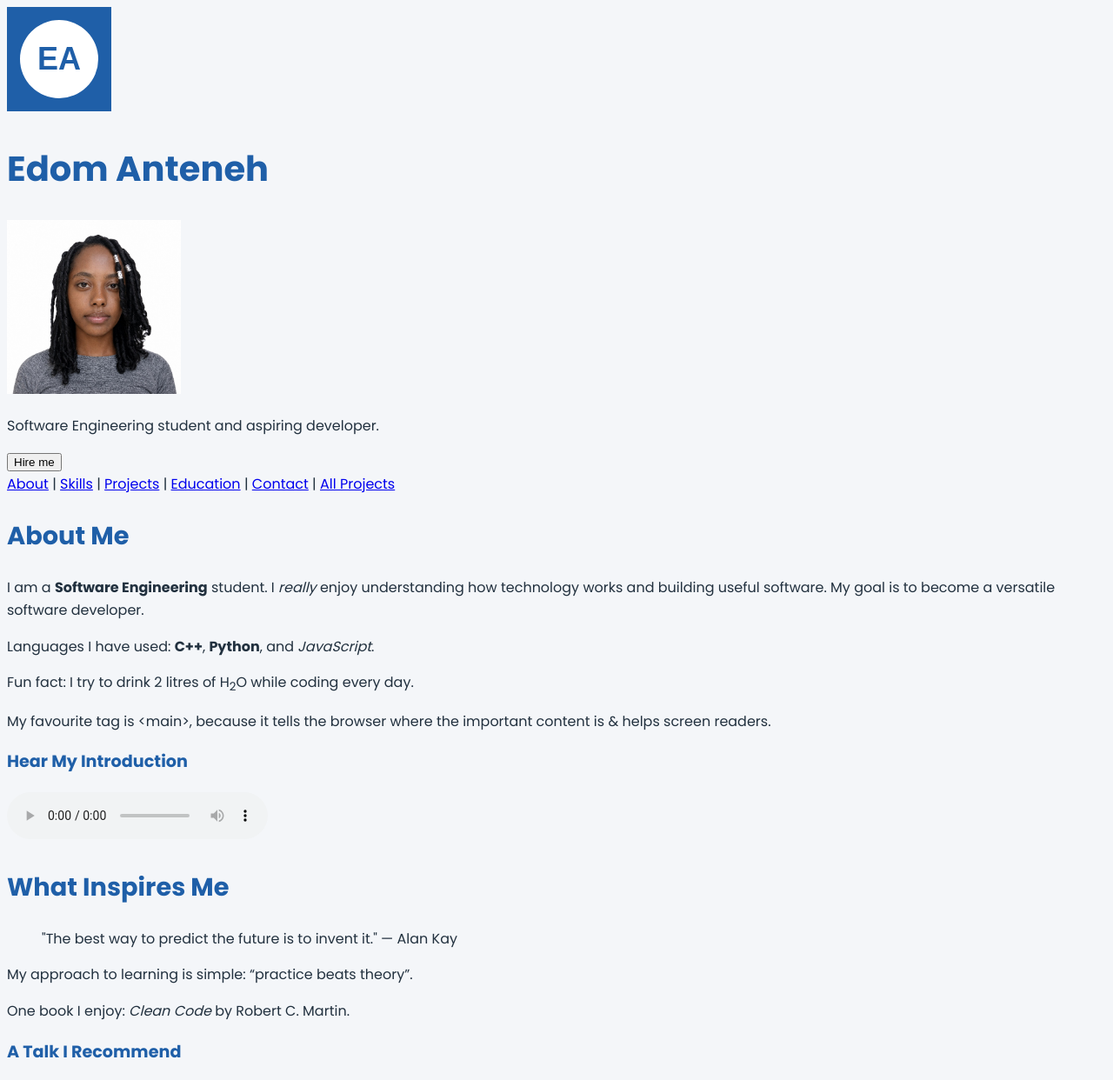
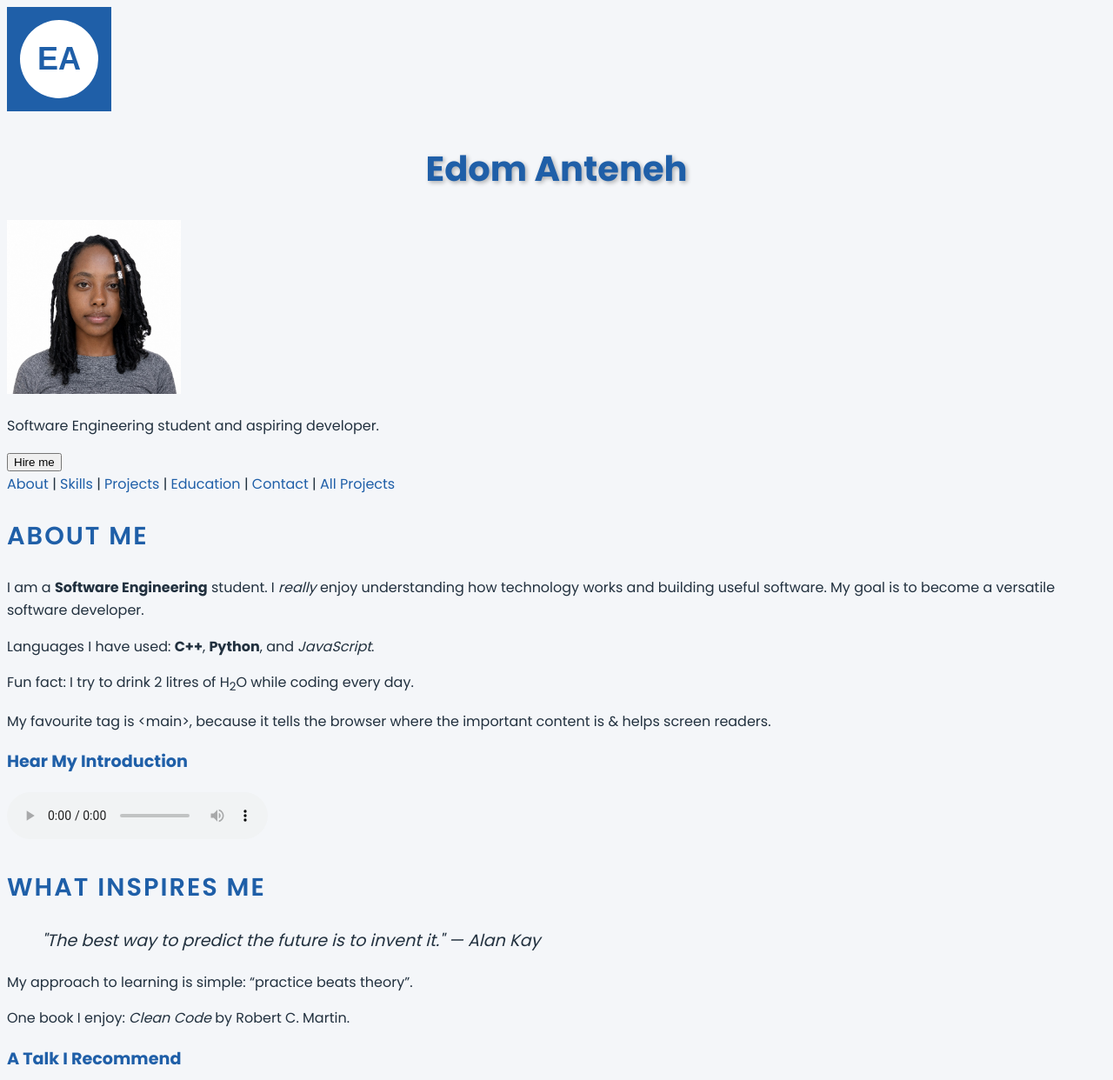
Before and after one commit to ed-om/portfolio, a plain HTML site: page index.html in a window 1280 px wide. Shown: the top 1242 px of the page at 87% size. Drawn offline with Linux system fonts and the light colour scheme; grey boxes are pictures that could not be loaded.

Commit message:
style: Set the style for heading and texts

```diff
--- a/css/style.css
+++ b/css/style.css
@@ -50,3 +50,28 @@ h2 {
 h3 {
     font-size: 1.2rem;
 }
+h1 {
+    text-align: center;
+    font-weight: 700;
+    text-shadow: 2px 2px 5px rgba(0, 0, 0, 0.3);
+}
+
+h2 {
+    text-transform: uppercase;
+    letter-spacing: 2px;
+    font-weight: 600;
+}
+
+a {
+    color: #1f5fa8;
+    text-decoration: none;
+}
+
+blockquote {
+    font-size: 1.2em;
+    font-style: italic;
+}
+
+code, pre {
+    font-family: 'Courier New', monospace;
+}
```
